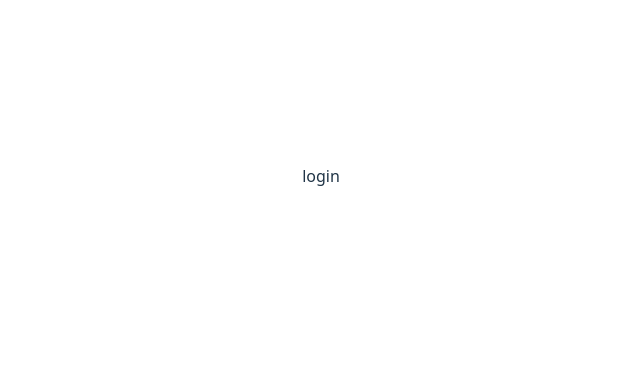
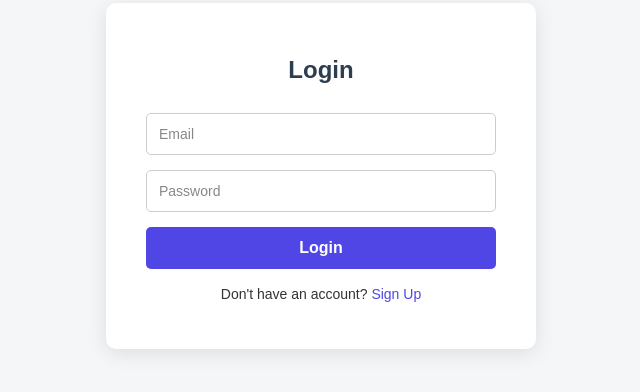
Before and after one commit to pradeepSDE/SocialMedia, a React (Vite) app in the folder client/socialMedia/: page /login in a window 1280 px wide. Shown: the part 224-616 px from the top of the page, without its empty margins (319-959 px from the left). Built offline with nearby package versions, Linux system fonts and the light colour scheme.

Commit message:
added the login and signup components

```diff
--- a/client/socialMedia/src/components/Login.jsx
+++ /dev/null
@@ -1,9 +0,0 @@
-import React from 'react'
-
-export default function Login() {
-  return (
-    <div>
-      login
-    </div>
-  )
-}
--- a/client/socialMedia/src/components/Signup.jsx
+++ /dev/null
@@ -1,9 +0,0 @@
-import React from 'react'
-
-export default function Signup() {
-  return (
-    <div>
-      signup
-    </div>
-  )
-}
--- /dev/null
+++ b/client/socialMedia/src/components/auth/Login.jsx
@@ -0,0 +1,42 @@
+import React, { useState } from 'react'
+import './auth.css'
+import { Link } from 'react-router'
+
+const Login = () => {
+  const [email, setEmail] = useState('')
+  const [password, setPassword] = useState('')
+
+  const handleSubmit = (e) => {
+    e.preventDefault()
+    console.log('Login Details:', { email, password })
+    // Add your login logic here (API call, validation, etc.)
+  }
+
+  return (
+    <div className="auth-container">
+      <h2>Login</h2>
+      <form onSubmit={handleSubmit}>
+        <input
+          type="email"
+          placeholder="Email"
+          value={email}
+          onChange={(e) => setEmail(e.target.value)}
+          required
+        />
+        <input
+          type="password"
+          placeholder="Password"
+          value={password}
+          onChange={(e) => setPassword(e.target.value)}
+          required
+        />
+        <button type="submit">Login</button>
+        <p>
+          Don't have an account? <Link to="/signup">Sign Up</Link>
+        </p>
+      </form>
+    </div>
+  )
+}
+
+export default Login
--- /dev/null
+++ b/client/socialMedia/src/components/auth/Signup.jsx
@@ -0,0 +1,51 @@
+import React, { useState } from 'react'
+import './auth.css'
+import { Link } from 'react-router'
+
+
+const Signup = () => {
+  const [name, setName] = useState('')
+  const [email, setEmail] = useState('')
+  const [password, setPassword] = useState('')
+
+  const handleSubmit = (e) => {
+    e.preventDefault()
+    console.log('Signup Details:', { name, email, password })
+    // Add your signup logic here (API call, validation, etc.)
+  }
+
+  return (
+    <div className="auth-container">
+      <h2>Sign Up</h2>
+      <form onSubmit={handleSubmit}>
+        <input
+          type="text"
+          placeholder="Full Name"
+          value={name}
+          onChange={(e) => setName(e.target.value)}
+          required
+        />
+        <input
+          type="email"
+          placeholder="Email"
+          value={email}
+          onChange={(e) => setEmail(e.target.value)}
+          required
+        />
+        <input
+          type="password"
+          placeholder="Password"
+          value={password}
+          onChange={(e) => setPassword(e.target.value)}
+          required
+        />
+        <button type="submit">Sign Up</button>
+        <p>
+          Already have an account? <Link to="/login">Login</Link>
+        </p>
+      </form>
+    </div>
+  )
+}
+
+export default Signup
--- /dev/null
+++ b/client/socialMedia/src/components/auth/auth.css
@@ -0,0 +1,71 @@
+body {
+    margin: 0;
+    font-family: Arial, sans-serif;
+    background-color: #f4f6f8;
+    color: #333;
+  }
+
+  .auth-container {
+    width: 350px;
+    margin: 100px auto;
+    padding: 30px 40px;
+    background: #ffffff;
+    border-radius: 10px;
+    box-shadow: 0px 4px 20px rgba(0, 0, 0, 0.1);
+  }
+
+  .auth-container h2 {
+    text-align: center;
+    margin-bottom: 25px;
+    color: #2c3e50;
+  }
+
+  .auth-container form {
+    display: flex;
+    flex-direction: column;
+  }
+
+  .auth-container input {
+    padding: 12px;
+    margin-bottom: 15px;
+    border: 1px solid #ccc;
+    border-radius: 5px;
+    background-color: #fff;
+    color: #000;
+    font-size: 14px;
+    outline: none;
+  }
+
+  .auth-container input::placeholder {
+    color: #888;
+  }
+
+  .auth-container button {
+    padding: 12px;
+    background-color: #4f46e5;
+    color: white;
+    font-weight: bold;
+    border: none;
+    border-radius: 5px;
+    cursor: pointer;
+    font-size: 16px;
+  }
+
+  .auth-container button:hover {
+    background-color: #4338ca;
+  }
+
+  .auth-container p {
+    margin-top: 15px;
+    font-size: 14px;
+    text-align: center;
+  }
+
+  .auth-container a {
+    color: #4f46e5;
+    text-decoration: none;
+  }
+
+  .auth-container a:hover {
+    text-decoration: underline;
+  }
--- a/client/socialMedia/src/main.jsx
+++ b/client/socialMedia/src/main.jsx
@@ -3,8 +3,8 @@ import { createRoot } from 'react-dom/client'
 import './index.css'
 import { BrowserRouter, Routes, Route } from "react-router";
 import App from './App.jsx'
-import Login from './components/Login.jsx';
-import Signup from './components/Signup.jsx';
+import Login from './components/auth/Login.jsx';
+import Signup from './components/auth/Signup.jsx';
 import Dashboard from './components/Dashboard.jsx';
 
 createRoot(document.getElementById('root')).render(
```
